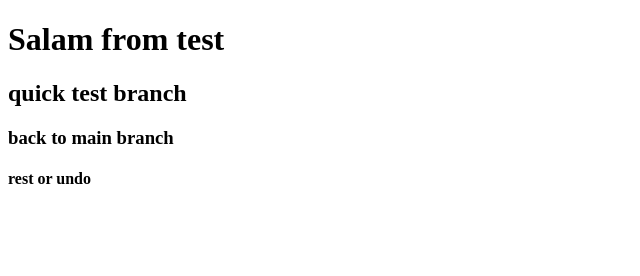
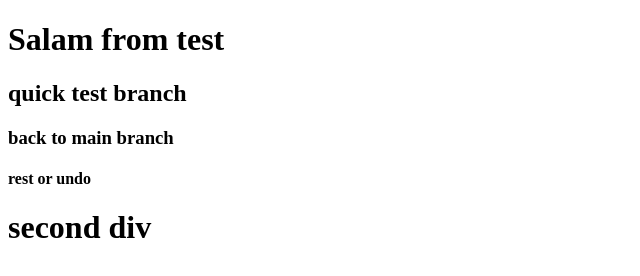
Before and after one commit to TAHAKHALED2018/second-app, a plain HTML site: page index.html in a window 1280 px wide. Shown: the whole page, without its empty margins (0-640 px from the left). Drawn offline with Linux system fonts and the light colour scheme.

Commit message:
second div

```diff
--- a/index.html
+++ b/index.html
@@ -13,5 +13,8 @@
         <h3>back to main branch</h3>
         <h4>rest or undo </h4>
     </div>
+    <div>
+        <h1>second div</h1>
+    </div>
 </body>
 </html>
```
